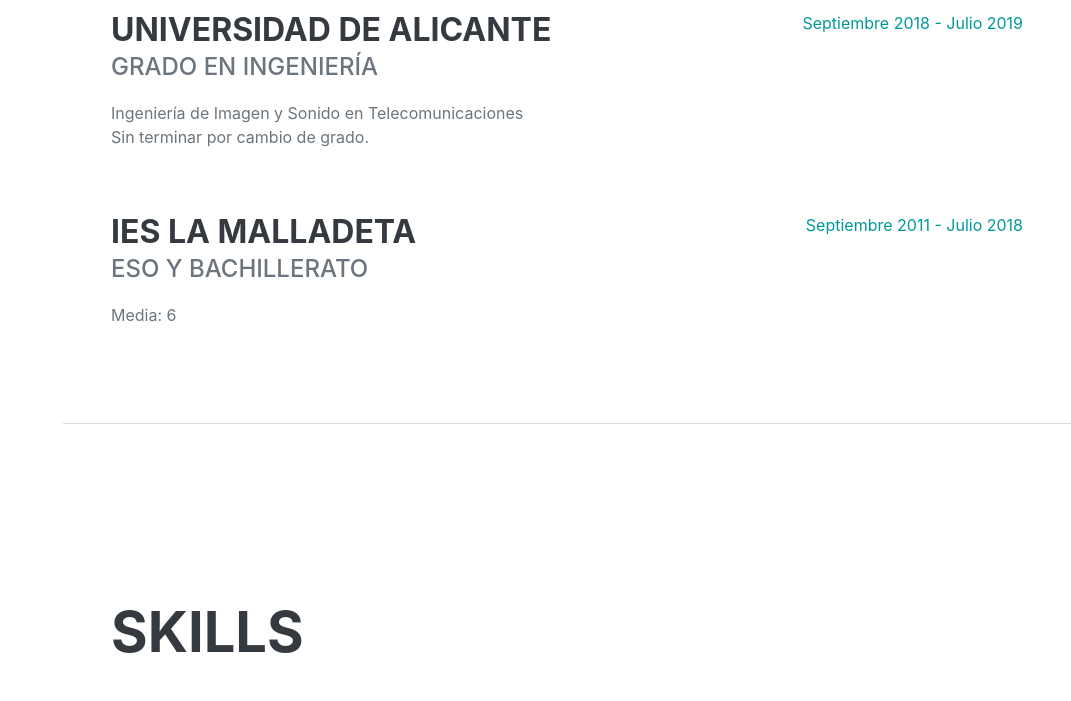
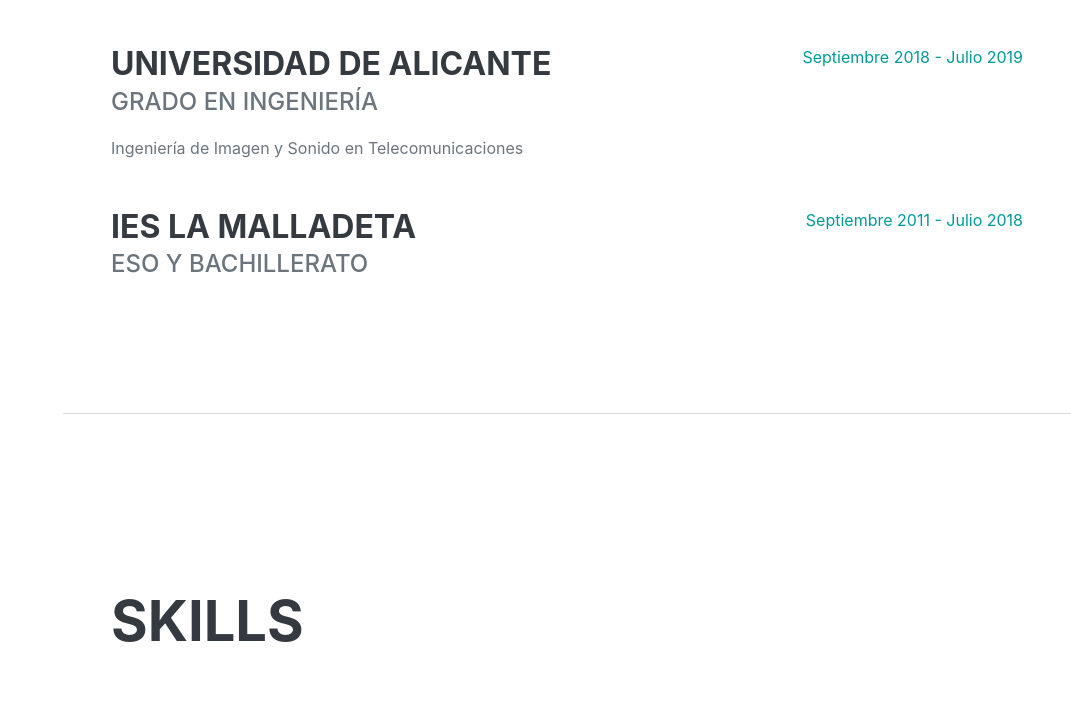
Before and after one commit to ElContent/CurriculumVitae, a plain HTML site: page index.html in a window 1280 px wide. Shown: the part 1989-2690 px from the top of the page, without its empty margins (209-1280 px from the left). Drawn offline with nearby package versions, Linux system fonts and the light colour scheme; a web font is replaced by a local one.

Commit message:
Update index.html

```diff
--- a/index.html
+++ b/index.html
@@ -95,7 +95,6 @@
                             <h3 class="mb-0">Universidad de Alicante</h3>
                             <div class="subheading mb-3">Grado en Ingeniería</div>
                             <div>Ingeniería de Imagen y Sonido en Telecomunicaciones</div>
-                            <p>Sin terminar por cambio de grado.</p>
                         </div>
                         <div class="flex-shrink-0"><span class="text-primary">Septiembre 2018 - Julio 2019</span></div>
                     </div>
@@ -103,7 +102,6 @@
                         <div class="flex-grow-1">
                             <h3 class="mb-0">IES La Malladeta</h3>
                             <div class="subheading mb-3">ESO y Bachillerato</div>
-                            <p>Media: 6</p>
                         </div>
                         <div class="flex-shrink-0"><span class="text-primary">Septiembre 2011 - Julio 2018</span></div>
                     </div>
```
